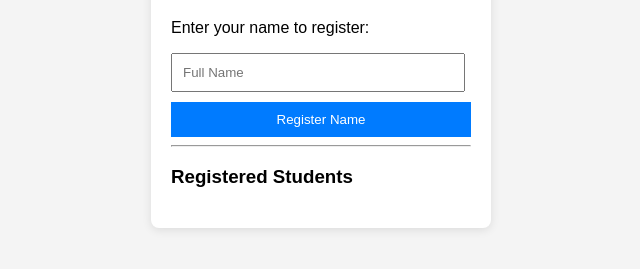
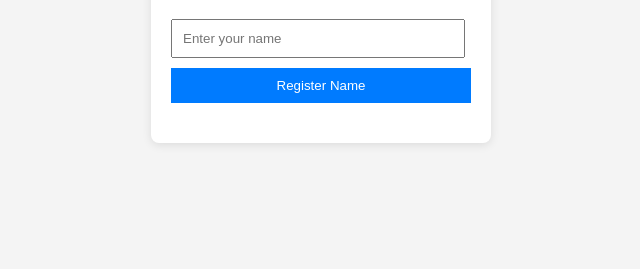
Before and after one commit to SpaceWebpages/my-firebase-site, a plain HTML site: page index.html in a window 1280 px wide. Shown: the part 139-408 px from the top of the page, without its empty margins (319-959 px from the left). Drawn offline with Linux system fonts and the light colour scheme; no server answers.

Commit message:
Update index.html

```diff
--- a/index.html
+++ b/index.html
@@ -9,16 +9,13 @@
 <body>
 
     <div class="container">
-        <h1>VNHS Enrollment</h1>
-        <p>Enter your name to register:</p>
+    <h1>VNHS Enrollment</h1>
+    <input type="text" id="userName" placeholder="Enter your name">
+    <button id="saveBtn">Register Name</button>
+    <ul id="userList"></ul>
+</div>
 
-        <input type="text" id="userName" placeholder="Full Name">
-        <button id="saveBtn">Register Name</button>
+<script type="module" src="script.js"></script>
+</body>
 
-        <hr>
-        <h3>Registered Students</h3>
-        <ul id="userList"></ul>
-    </div>
-    <script type="module" src="script.js"></script>
-</body>
 </html>
```
